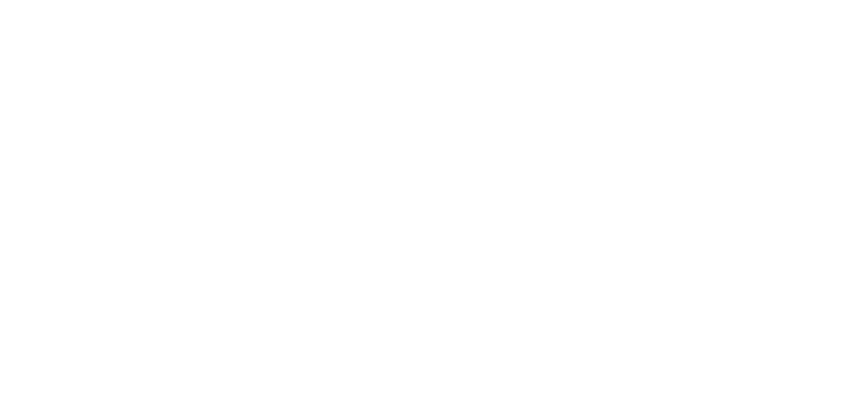
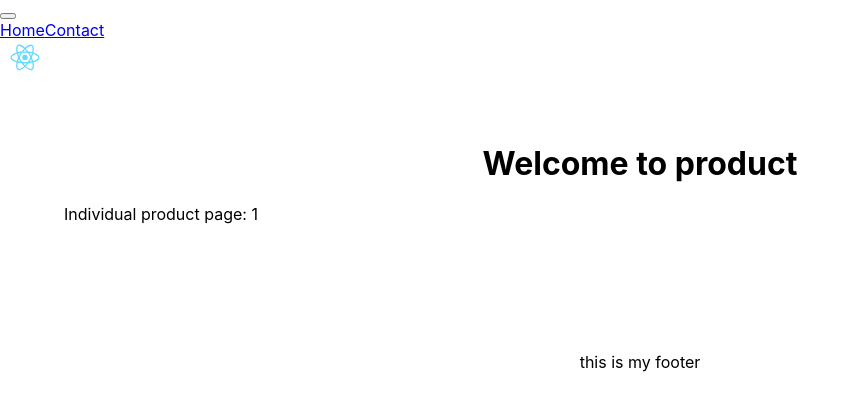
Before and after one commit to Emel-H/React-Assignment, a React (Create React App) app in the folder ecom-assignment-app/: page /product/1 in a window 1280 px wide. Before the commit this address had no page. Shown: the top 410 px of the page, without its empty margins (0-860 px from the left). Built offline with nearby package versions, Linux system fonts and the light colour scheme.

Commit message:
added products, search and routing with ID

```diff
--- a/ecom-assignment-app/src/App.css
+++ b/ecom-assignment-app/src/App.css
@@ -17,6 +17,7 @@
   text-align: center;
 }
 
+
 .App header a img{
   width: 50px;
 }
--- a/ecom-assignment-app/src/App.js
+++ b/ecom-assignment-app/src/App.js
@@ -4,7 +4,9 @@
 import Header from "./components/Header";
 import Home from "./pages";
 import Contact from "./pages/contact";
-import Cart from "./pages/cart";
+import Cart from "./pages/checkout";
+import Product from "./pages/product";
+import Checkedout from "./pages/checkoutsuccess";
 import './App.css';
 
 function Layout() {
@@ -23,8 +25,10 @@
         <Routes>
           <Route path="/" element={<Layout />}>
             <Route exact path="/" element={<Home />} />
+            <Route path="/product/:id" element={<Product />} />
             <Route path="/contact" element={<Contact />} />
-            <Route path="/cart" element={<Cart />} />
+            <Route path="/checkout" element={<Cart />} />
+            <Route path="/checkoutsuccess" element={<Checkedout />} />
           </Route>
         </Routes>
 
--- a/ecom-assignment-app/src/components/Navbar/index.js
+++ b/ecom-assignment-app/src/components/Navbar/index.js
@@ -15,7 +15,7 @@
             <Nav.Link href="/contact">Contact</Nav.Link>
           </Nav>
         </Navbar.Collapse>
-        <a href="/cart"><img src={cart}/></a>
+        <Nav.Link href="/checkout"><img src={cart}/></Nav.Link>
       </Container>
     </Navbar>
   );
--- /dev/null
+++ b/ecom-assignment-app/src/pages/checkoutsuccess.js
@@ -0,0 +1,20 @@
+import React from "react"
+import Container from 'react-bootstrap/Container';
+import Row from 'react-bootstrap/Row';
+import Col from 'react-bootstrap/Col';;
+
+const Checkedout = () => {
+    return (
+        <main>
+            <Container>
+                <h1>Welcome to cart</h1>
+                <Row>
+                    <Col>1 of 1</Col>
+                </Row>
+            </Container>
+
+        </main>
+    );
+};
+
+export default Checkedout;
--- a/ecom-assignment-app/src/pages/index.js
+++ b/ecom-assignment-app/src/pages/index.js
@@ -1,9 +1,6 @@
 import React, { useEffect, useState } from "react";
-import Form from 'react-bootstrap/Form';
-import Container from 'react-bootstrap/Container';
-import Row from 'react-bootstrap/Row';
-import Card from 'react-bootstrap/Card';
-import Button from 'react-bootstrap/Button';
+import { Link, useParams } from "react-router-dom";
+import {Form, Card, Container, Row, Col, Spinner } from 'react-bootstrap';
 
 const url = 'https://v2.api.noroff.dev/online-shop';
 
@@ -39,7 +36,7 @@
     }, []);
 
     if (isLoading) {
-        return <h2>Loading posts</h2>;
+        return <Spinner animation="border" role="status"></Spinner>;
     }
     else if (isError){
         return <h2>Error loading data</h2>;
@@ -55,7 +52,7 @@
                         <Card.Title>{product.title}</Card.Title>
                         <Card.Text> {product.description} </Card.Text>
                         <Card.Text> {product.price===product.discountedPrice ? product.discountedPrice+"$" : product.discountedPrice+"$ discounted:"+ (Math.round((product.discountedPrice-product.price))) +"$ "} </Card.Text>
-                        <Button variant="primary">View</Button>
+                        <Link className="btn btn-info" to={`/product/${product.id}`}>View</Link>
                     </Card.Body>
                 </Card>
          ));
@@ -68,19 +65,15 @@
 
 }
 
-
-
 function Home() {
 
     const [searchValue, setSearchValue] = useState("");
 
+    function onSearchChange(event) {
+        setSearchValue(event.target.value);
+    }
 
     const products = GetProducts(searchValue);
-    let prods = products;
-
-    function onSearchChange(event) {
-        setSearchValue(event.target.value);
-      }
 
     return (
         <main>
@@ -90,8 +83,8 @@
                 <Row>
                     <Form.Control value={searchValue} className="m-5" size="lg" type="text" placeholder="Search" onChange={onSearchChange} />
                 </Row>
-                <Row>
-                    {prods}
+                <Row className="justify-content-md-center">
+                    {products}
                 </Row>
             </Container>
         </main>
--- /dev/null
+++ b/ecom-assignment-app/src/pages/product.js
@@ -0,0 +1,24 @@
+import React, { useEffect, useState } from "react";
+import { Link, useParams } from "react-router-dom";
+import Container from 'react-bootstrap/Container';
+import Row from 'react-bootstrap/Row';
+import Col from 'react-bootstrap/Col';;
+
+function Product(){
+    let params = useParams()
+    console.log(params)
+
+    return (
+        <main>
+            <Container>
+                <h1>Welcome to product</h1>
+                <Row>
+                    <Col>Individual product page: {params.id}</Col>
+                </Row>
+            </Container>
+
+        </main>
+    );
+};
+
+export default Product;
```
Also changed, not shown: ecom-assignment-app/src/pages/checkout.js (renamed from ecom-assignment-app/src/pages/cart.js), 1 other file (tests, documents, lock files or other folders).
